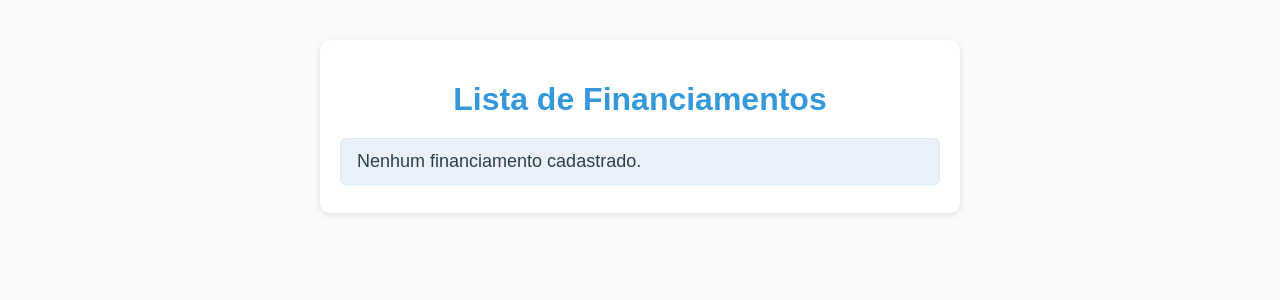
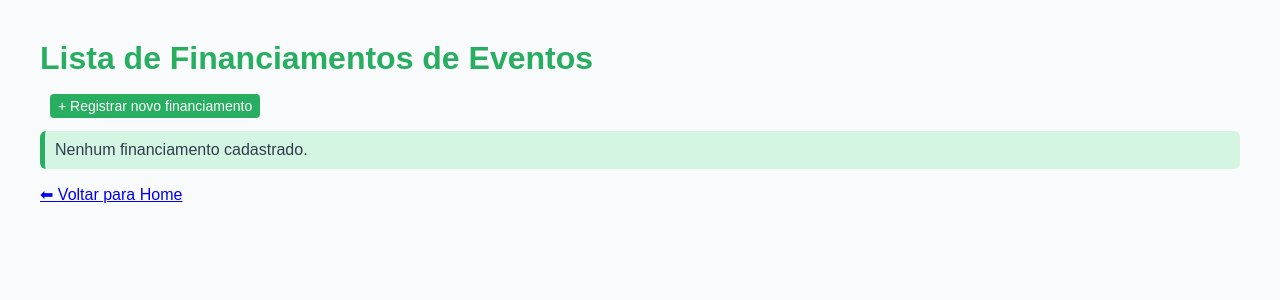
Before and after one commit to PDTCCLF/bora-fazer-acontecer, a Django app: page /patrocinadores/financiamentos/ in a window 1280 px wide. Shown: the top 300 px of the page. Run offline with Django 5.2, Linux system fonts and the light colour scheme; data that the repository does not hold is empty.

Commit message:
feat: adiciona crud patrocinadores e financiamento

```diff
--- a/patrocinadores/models.py
+++ b/patrocinadores/models.py
@@ -6,7 +6,7 @@ class Patrocinador(Base):
     """
     Representa uma empresa ou instituição que financia eventos.
     """
-    CAMPO_ATIVIDADE_CHOICES = [
+    campo_atividades = [
         ('EDUCAO', 'Educação e Treinamento'),
         ('ESPORTE', 'Esporte e Recreação'),
         ('ARTES', 'Artes e Cultura'),
@@ -16,11 +16,11 @@ class Patrocinador(Base):
         ('OUTRO', 'Outro'),
     ]
 
+    documento_id = models.CharField(max_length=50, unique=True)  # CNPJ, registro etc.
     nome = models.CharField(max_length=150)
     telefone_contato = models.CharField(max_length=20, blank=True, null=True)
     email = models.EmailField(blank=True, null=True)
-    documento_id = models.CharField(max_length=50, blank=True, null=True)  # CNPJ, registro etc.
-    campo_atividade = models.CharField(max_length=20, choices=CAMPO_ATIVIDADE_CHOICES)
+    campo_atividade = models.CharField(max_length=20, choices=campo_atividades)
 
     class Meta:
         verbose_name = "Patrocinador"
--- a/patrocinadores/static/patrocinadores/css/style.css
+++ b/patrocinadores/static/patrocinadores/css/style.css
@@ -1,63 +1,61 @@
 body {
     font-family: Arial, sans-serif;
-    background-color: #f9fafb;
     margin: 40px;
+    background: #f9fafb;
     color: #2c3e50;
 }
 
-.container {
-    max-width: 600px;
-    margin: 0 auto;
-    padding: 20px;
-    background: #ffffff;
-    border-radius: 10px;
-    box-shadow: 0 2px 6px rgba(0,0,0,0.1);
-}
-
 h1 {
-    color: #3498db;
-    text-align: center;
+    color: #27ae60; /* verde */
     margin-bottom: 20px;
 }
 
+/* -------- LISTA DE PATROCINADORES -------- */
 .lista-patrocinadores {
     list-style: none;
     padding: 0;
-    margin: 0;
 }
 
 .lista-patrocinadores li {
-    background: #eaf2f8;
-    color: #2c3e50;
-    font-size: 18px;
-    padding: 12px 16px;
+    background: #ecf0f1;
     margin-bottom: 8px;
+    padding: 10px;
     border-radius: 6px;
-    border: 1px solid #d6eaf8;
-    transition: background 0.2s ease;
 }
 
-.lista-patrocinadores li:hover {
-    background: #d6eaf8;
-}
-
+/* -------- LISTA DE FINANCIAMENTOS -------- */
 .lista-financiamentos {
     list-style: none;
     padding: 0;
-    margin: 0;
 }
 
 .lista-financiamentos li {
-    background: #eaf2f8;
-    color: #2c3e50;
-    font-size: 18px;
-    padding: 12px 16px;
+    background: #d5f5e3; /* um verde claro para diferenciar */
     margin-bottom: 8px;
+    padding: 10px;
     border-radius: 6px;
-    border: 1px solid #d6eaf8;
-    transition: background 0.2s ease;
+    border-left: 5px solid #27ae60; /* destaque visual */
 }
 
-.lista-financiamentos li:hover {
-    background: #d6eaf8;
+/* -------- BOTÕES -------- */
+a.btn {
+    margin-left: 10px;
+    padding: 4px 8px;
+    text-decoration: none;
+    color: white;
+    background: #27ae60; /* verde */
+    border-radius: 4px;
+    font-size: 14px;
 }
+
+a.btn:hover {
+    background: #1e8449;
+}
+
+a.btn-danger {
+    background: #e74c3c;
+}
+
+a.btn-danger:hover {
+    background: #c0392b;
+}
--- a/patrocinadores/templates/patrocinadores/financiamentos.html
+++ b/patrocinadores/templates/patrocinadores/financiamentos.html
@@ -7,16 +7,19 @@
     <link rel="stylesheet" href="{% static 'patrocinadores/css/style.css' %}">
 </head>
 <body>
-    <div class="container">
-        <h1>Lista de Financiamentos</h1>
-
+    <h1>Lista de Financiamentos de Eventos</h1>
+    <a class="btn" href="{% url 'criar_financiamento' %}">+ Registrar novo financiamento</a>
     <ul class="lista-financiamentos">
         {% for financiamento in financiamentos %}
-                <li>{{ financiamento.patrocinador.nome }} - {{ financiamento.evento.nome }}: R$ {{ financiamento.valor }}</li>
+            <li>
+                {{ financiamento.patrocinador.nome }} - {{ financiamento.evento.nome }}: R$ {{ financiamento.valor }}
+                <a class="btn" href="{% url 'editar_financiamento' financiamento.id %}">Editar</a>
+                <a class="btn btn-danger" href="{% url 'deletar_financiamento' financiamento.id %}">Deletar</a>
+            </li>
         {% empty %}
             <li>Nenhum financiamento cadastrado.</li>
         {% endfor %}
     </ul>
-    </div>
+    <p><a href="{% url 'home' %}">⬅ Voltar para Home</a></p>
 </body>
 </html>
--- a/patrocinadores/urls.py
+++ b/patrocinadores/urls.py
@@ -5,4 +5,10 @@ from . import views
 urlpatterns = [
     path('', views.lista_patrocinadores, name='lista_patrocinadores'),
     path('financiamentos/', views.lista_financiamentos, name='lista_financiamentos'),
+    path('criar/', views.criar_patrocinador, name='criar_patrocinador'),
+    path('financiamentos/criar/', views.criar_financiamento, name='criar_financiamento'),
+    path('<int:pk>/editar/', views.editar_patrocinador, name='editar_patrocinador'),
+    path('financiamentos/<int:pk>/editar/', views.editar_financiamento, name='editar_financiamento'),
+    path('<int:pk>/deletar/', views.deletar_patrocinador, name='deletar_patrocinador'),
+    path('financiamentos/<int:pk>/deletar/', views.deletar_financiamento, name='deletar_financiamento'),
 ]
--- a/patrocinadores/views.py
+++ b/patrocinadores/views.py
@@ -1,5 +1,6 @@
-from django.shortcuts import render
+from django.shortcuts import render, get_object_or_404, redirect
 from .models import Patrocinador, FinanciamentoEvento
+from .forms import PatrocinadorForm, FinanciamentoEventoForm
 
 # View para listar todos os patrocinadores
 def lista_patrocinadores(request):
@@ -10,3 +11,53 @@ def lista_patrocinadores(request):
 def lista_financiamentos(request):
     financiamentos = FinanciamentoEvento.objects.all()
     return render(request, 'patrocinadores/financiamentos.html', {'financiamentos': financiamentos})
+
+# Criar patrocinador
+def criar_patrocinador(request):
+    form = PatrocinadorForm(request.POST or None)
+    if form.is_valid():
+        form.save()
+        return redirect('lista_patrocinadores')
+    return render(request, 'patrocinadores/formulario.html', {'form': form, 'titulo': 'Criar Patrocinador'})
+
+# Criar financiamento de evento
+def criar_financiamento(request):
+    form = FinanciamentoEventoForm(request.POST or None)
+    if form.is_valid():
+        form.save()
+        return redirect('lista_financiamentos')
+    return render(request, 'patrocinadores/formulario_financiamento.html', {'form': form, 'titulo': 'Criar Financiamento de Evento'})
+
+# Editar patrocinador
+def editar_patrocinador(request, pk):
+    patrocinador = get_object_or_404(Patrocinador, pk=pk)
+    form = PatrocinadorForm(request.POST or None, instance=patrocinador)
+    if form.is_valid():
+        form.save()
+        return redirect('lista_patrocinadores')
+    return render(request, 'patrocinadores/formulario.html', {'form': form, 'titulo': 'Editar Patrocinador'})
+
+# Editar financiamento de evento
+def editar_financiamento(request, pk):
+    financiamento = get_object_or_404(FinanciamentoEvento, pk=pk)
+    form = FinanciamentoEventoForm(request.POST or None, instance=financiamento)
+    if form.is_valid():
+        form.save()
+        return redirect('lista_financiamentos')
+    return render(request, 'patrocinadores/formulario_financiamento.html', {'form': form, 'titulo': 'Editar Financiamento de Evento'})
+
+# Deletar patrocinador
+def deletar_patrocinador(request, pk):
+    patrocinador = get_object_or_404(Patrocinador, pk=pk)
+    if request.method == 'POST':
+        patrocinador.delete()
+        return redirect('lista_patrocinadores')
+    return render(request, 'patrocinadores/confirma_deletar.html', {'patrocinador': patrocinador})
+
+# Deletar financiamento de evento
+def deletar_financiamento(request, pk):
+    financiamento = get_object_or_404(FinanciamentoEvento, pk=pk)
+    if request.method == 'POST':
+        financiamento.delete()
+        return redirect('lista_financiamentos')
+    return render(request, 'patrocinadores/confirma_deletar_financiamento.html', {'financiamento': financiamento})
--- a/pessoas/templates/pessoas/alunos/lista.html
+++ b/pessoas/templates/pessoas/alunos/lista.html
@@ -9,7 +9,7 @@
 <body>
     <h1>Lista de Alunos</h1>
 
-    <a class="btn" href="{% url 'criar_aluno' %}">+ Criar novo aluno</a>
+    <a class="btn" href="{% url 'criar_aluno' %}">+ Registrar novo aluno</a>
 
     <ul class="lista-alunos">
         {% for aluno in alunos %}
--- a/pessoas/templates/pessoas/voluntarios/lista.html
+++ b/pessoas/templates/pessoas/voluntarios/lista.html
@@ -9,7 +9,7 @@
 <body>
     <h1>Lista de Voluntários</h1>
 
-    <a class="btn" href="{% url 'criar_voluntario' %}">+ Criar novo voluntario</a>
+    <a class="btn" href="{% url 'criar_voluntario' %}">+ Registrar novo voluntario</a>
 
     <ul class="lista-voluntarios">
         {% for voluntario in voluntarios %}
```
Also changed, not shown: patrocinadores/forms.py (added, +36 -0 lines), patrocinadores/templates/patrocinadores/confirma_deletar.html (added, +19 -0 lines), patrocinadores/templates/patrocinadores/confirma_deletar_financiamento.html (added, +19 -0 lines), patrocinadores/templates/patrocinadores/formulario.html (added, +19 -0 lines), patrocinadores/templates/patrocinadores/formulario_financiamento.html (added, +19 -0 lines), patrocinadores/templates/patrocinadores/lista.html (+9 -3 lines). Lines whose indentation alone changed are shown as unchanged.
